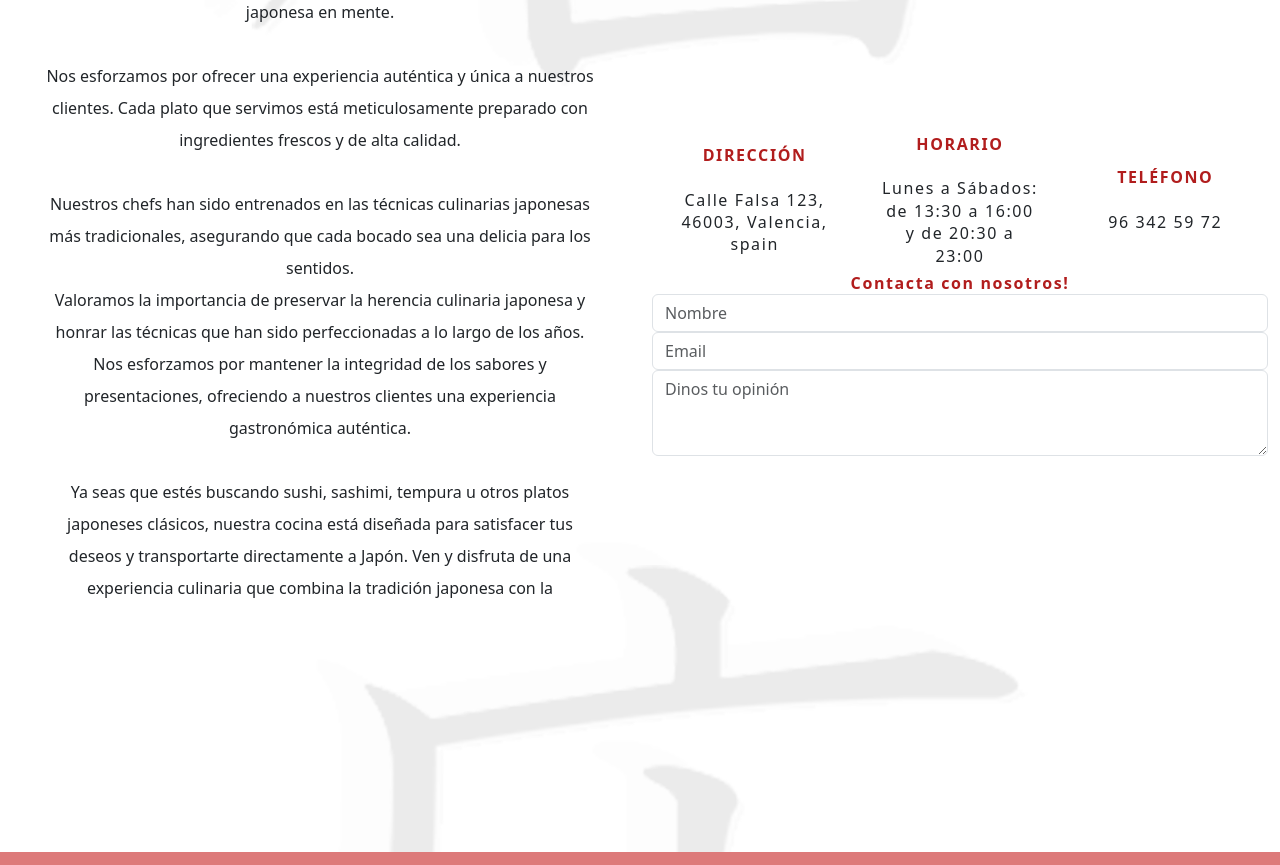
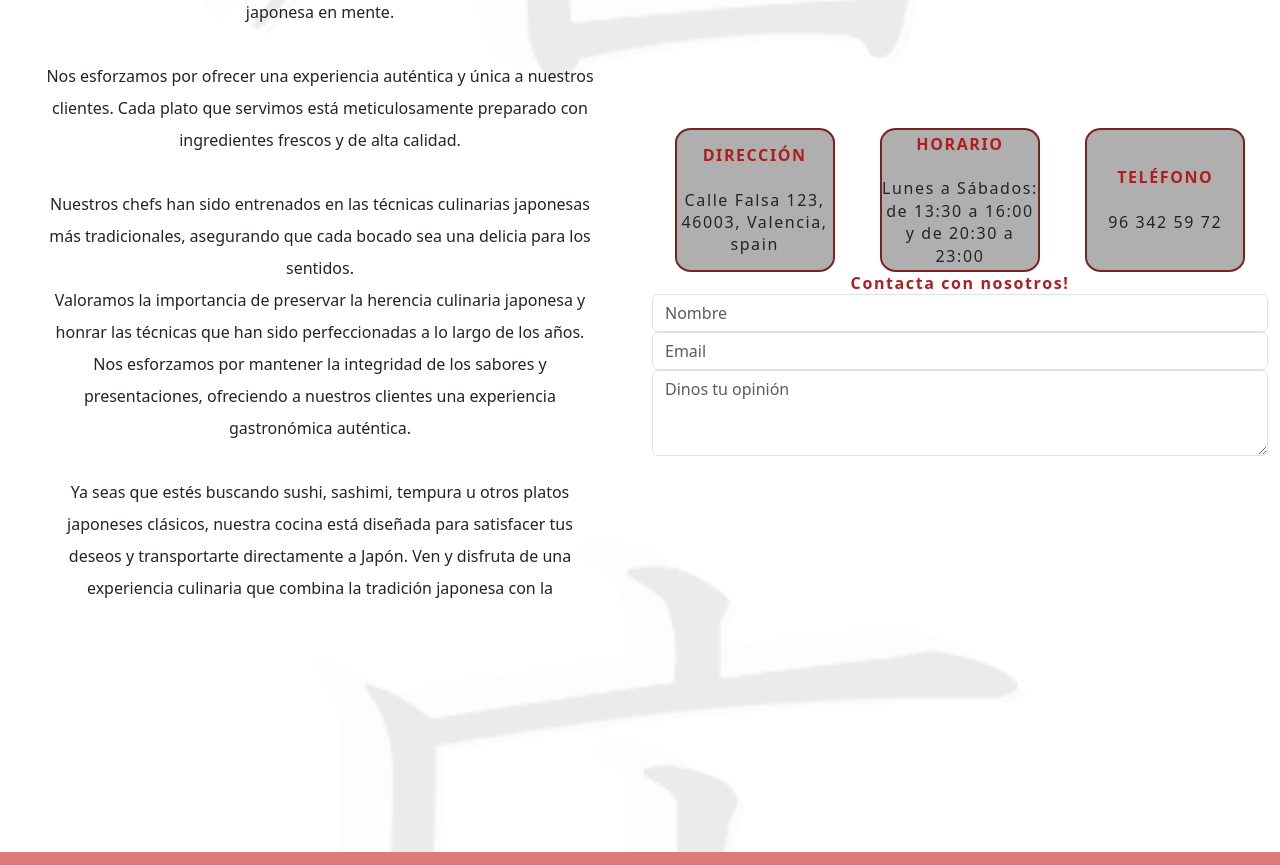
Before and after one commit to JesusMatinezClavel/GeeksHub_FirstAssignment_RestaurantWeb, a plain HTML site: page pages/contact.html in a window 1280 px wide. Shown: the part 940-1805 px from the top of the page. Drawn offline with nearby package versions, Linux system fonts and the light colour scheme.

Commit message:
made some changes to the .css

```diff
--- a/css/styles.css
+++ b/css/styles.css
@@ -167,6 +167,10 @@ a:hover {
 .contactBox {
     height: 9em;
     width: 10em;
+    border-radius: 10%;
+    border:solid 2px rgb(122, 33, 33);
+    background-color: rgb(175, 175, 175);
+
     overflow: auto;
 
     display: flex;
```
